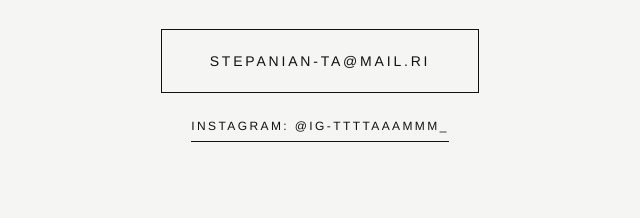
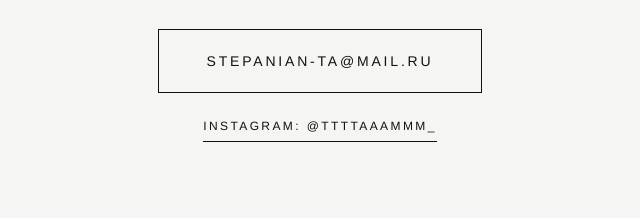
Before and after one commit to stepanian-ta-sudo/Tamara.cv, a plain HTML site: page index.html in a window 1280 px wide. Shown: the part 4979-5197 px from the top of the page, 320-960 px from the left. Drawn offline with Linux system fonts and the light colour scheme.

Commit message:
Update index.html

```diff
--- a/index.html
+++ b/index.html
@@ -509,12 +509,12 @@
 <!-- CONTACT -->
 <section id="contact" class="contact">
   <h2 class="contact-title">Let's build<br/>something refined.</h2>
-  <a href="mailto:stepanian-ta@mail.ri" class="contact-email">
-    stepanian-ta@mail.ri
+  <a href="mailto:stepanian-ta@mail.ru" class="contact-email">
+    stepanian-ta@mail.ru
   </a>
   <br>
-  <a href="https://instagram.com/ig-ttttaaammm_" target="_blank" rel="noopener noreferrer" class="contact-ig">
-    Instagram: @ig-ttttaaammm_
+  <a href="https://www.instagram.com/ttttaaammm_/?hl=en" target="_blank" rel="noopener noreferrer" class="contact-ig">
+    Instagram: @ttttaaammm_
   </a>
 </section>
 
```
